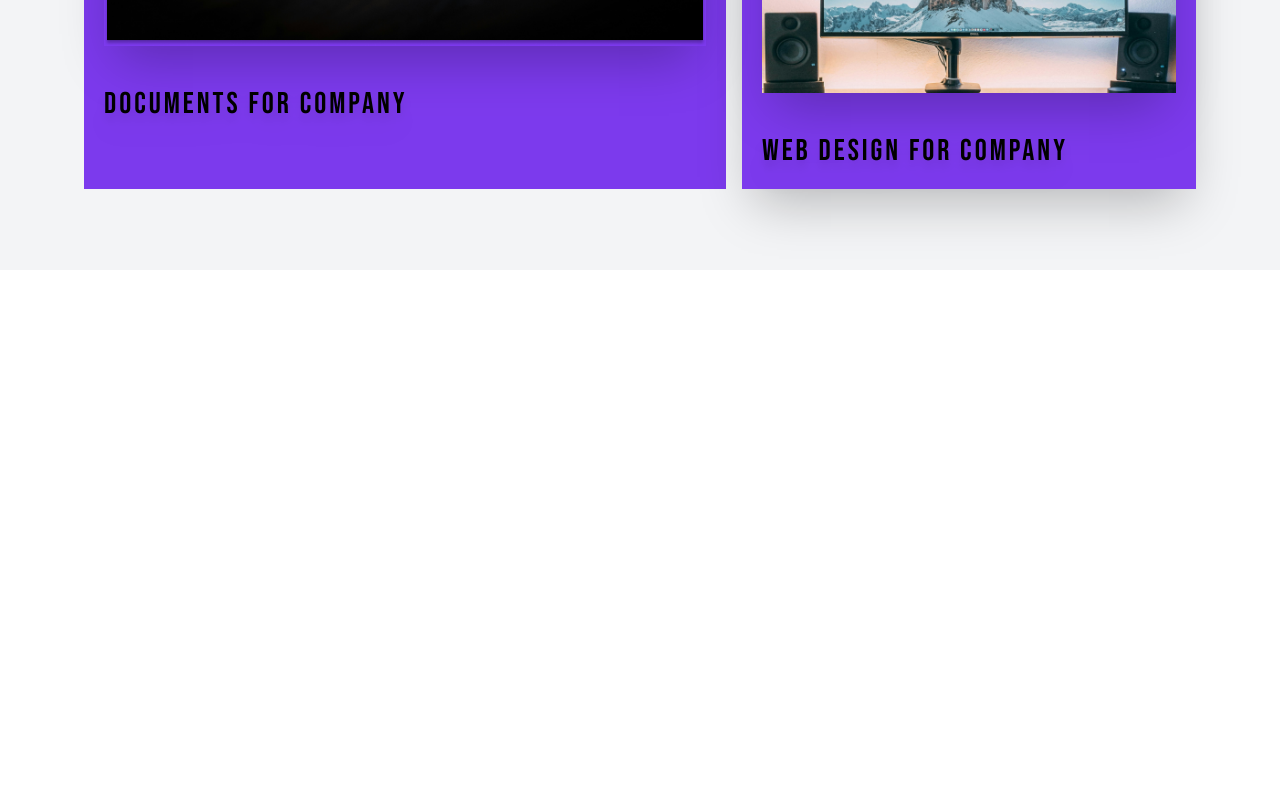
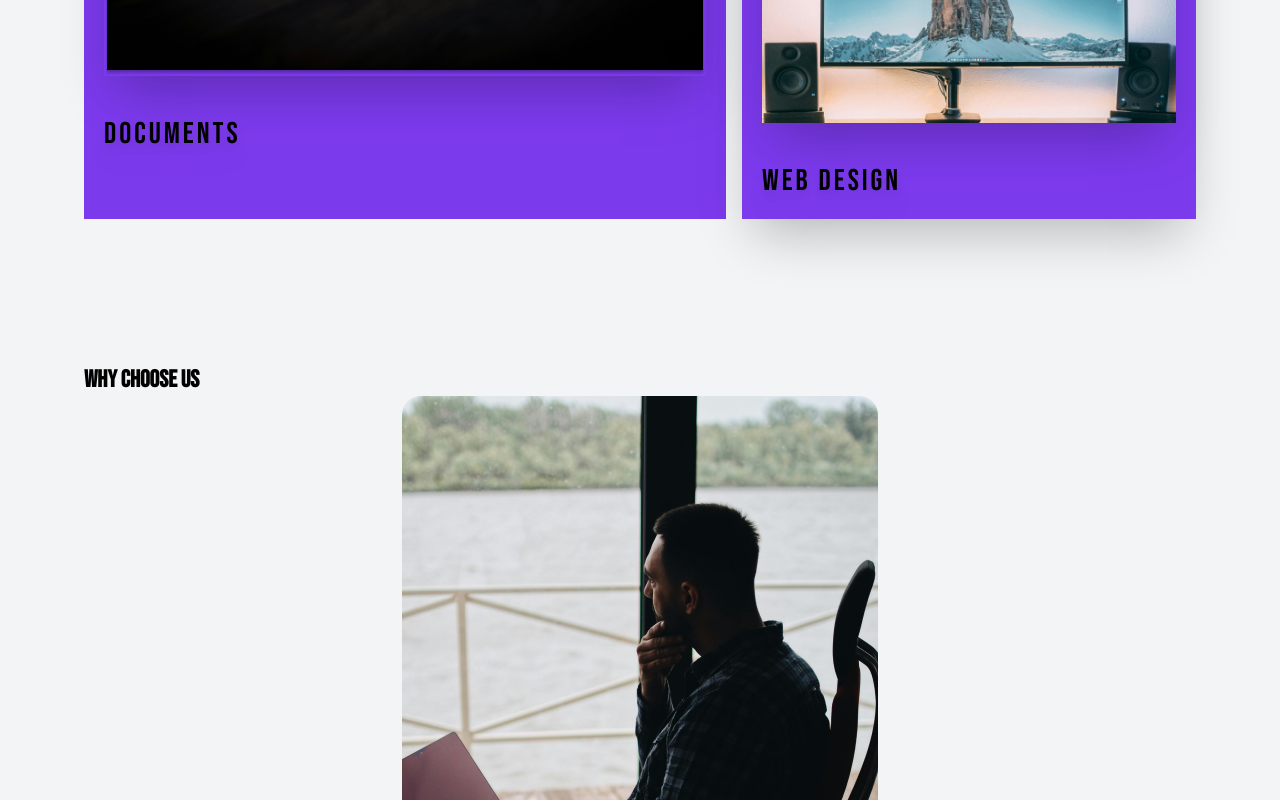
Before and after one commit to MVVYSHNAV/wh-react, a React (Vite) app in the folder wh/: page / in a window 1280 px wide. Shown: the part 3720-4520 px from the top of the page. Before the commit the page ends 3990 px from the top, so only its background shows below. Built offline with nearby package versions, Linux system fonts and the light colour scheme.

Commit message:
whychoose us base started

```diff
--- a/wh/src/App.jsx
+++ b/wh/src/App.jsx
@@ -5,6 +5,7 @@ import Ourmission from './components/Ourmission/Ourmission';
 import Prime from './components/Prime/Prime';
 import Whoweare from './components/Whoweare/Whoweare';
 import Ourworks from './components/Ourworks/Ourworks';
+import Whychooseus from './components/Whychooseus/Whychooseus';
 
 const App = () => {
   const [darkMode, setDarkMode] = useState(false);
@@ -21,6 +22,7 @@ const App = () => {
       <Prime/>
       <Whoweare/>
       <Ourworks/>
+      <Whychooseus/>
 
     </div>
   );
--- a/wh/src/components/Ourmission/Ourmission.jsx
+++ b/wh/src/components/Ourmission/Ourmission.jsx
@@ -3,7 +3,7 @@ import Button from '../Button/Button';
 
 const Ourmission = () => {
   return (
-    <div className="relative h-[780px] overflow-hidden bg-gray-100 dark:bg-gray-950 dark:text-gray-400 md:p-16 p-9">
+    <div className="relative h-[790px] overflow-hidden bg-gray-100 dark:bg-gray-950 dark:text-gray-400 md:p-16 p-9">
       <div>
         <h1 className="text-xl sm:text-2xl font-bold font-BebasNeue text-black dark:text-gray-400 ml-5">
           OUR MISSION
--- a/wh/src/components/Ourworks/Ourworks.jsx
+++ b/wh/src/components/Ourworks/Ourworks.jsx
@@ -16,7 +16,7 @@ const Ourworks = () => {
           </div>
           <div className="p-5">
             <h1 className="text-3xl text-black dark:text-white font-BebasNeue tracking-widest whitespace-normal drop-shadow-xl">
-              Documents for Company
+              Documents
             </h1>
           </div>
         </div>
@@ -30,7 +30,7 @@ const Ourworks = () => {
           </div>
           <div className="p-5">
             <h1 className="text-3xl text-black dark:text-white font-BebasNeue tracking-widest whitespace-normal drop-shadow-xl">
-              Web Design for Company
+              Web Design
             </h1>
           </div>
         </div>
--- a/wh/src/components/Whoweare/Whoweare.jsx
+++ b/wh/src/components/Whoweare/Whoweare.jsx
@@ -3,7 +3,7 @@ import Button from '../Button/Button';
 
 const Ourmission = () => {
   return (
-    <div className="relative h-[780px] overflow-hidden bg-gray-100 dark:bg-gray-950 dark:text-gray-400 md:p-16 p-9">
+    <div className="relative h-[800px] overflow-hidden bg-gray-100 dark:bg-gray-950 dark:text-gray-400 md:p-16 p-9">
       <div>
         <h1 className="text-xl md:text-2xl font-bold font-BebasNeue text-black dark:text-gray-400 ml-5 ">
           WHO WE ARE
--- /dev/null
+++ b/wh/src/components/Whychooseus/Whychooseus.jsx
@@ -0,0 +1,19 @@
+import Choose from '../../assets/choose.png'
+
+const Whychooseus = () => {
+  return (
+    <div className="relative h-[800px] overflow-hidden bg-gray-100 dark:bg-gray-950 dark:text-gray-400 md:p-16 p-9">
+        <div>
+        <h1 className="text-xl md:text-2xl font-bold font-BebasNeue text-black dark:text-gray-400 ml-5 ">
+          WHY CHOOSE US
+        </h1>
+      </div>
+      {/*   */}
+      <div className='w-full  flex items-center justify-center  ' >
+        <img src={Choose} alt="choose" className='z-0 '/>
+      </div>
+    </div>
+  )
+}
+
+export default Whychooseus
```
Also changed, not shown: wh/src/assets/choose.png (added).
